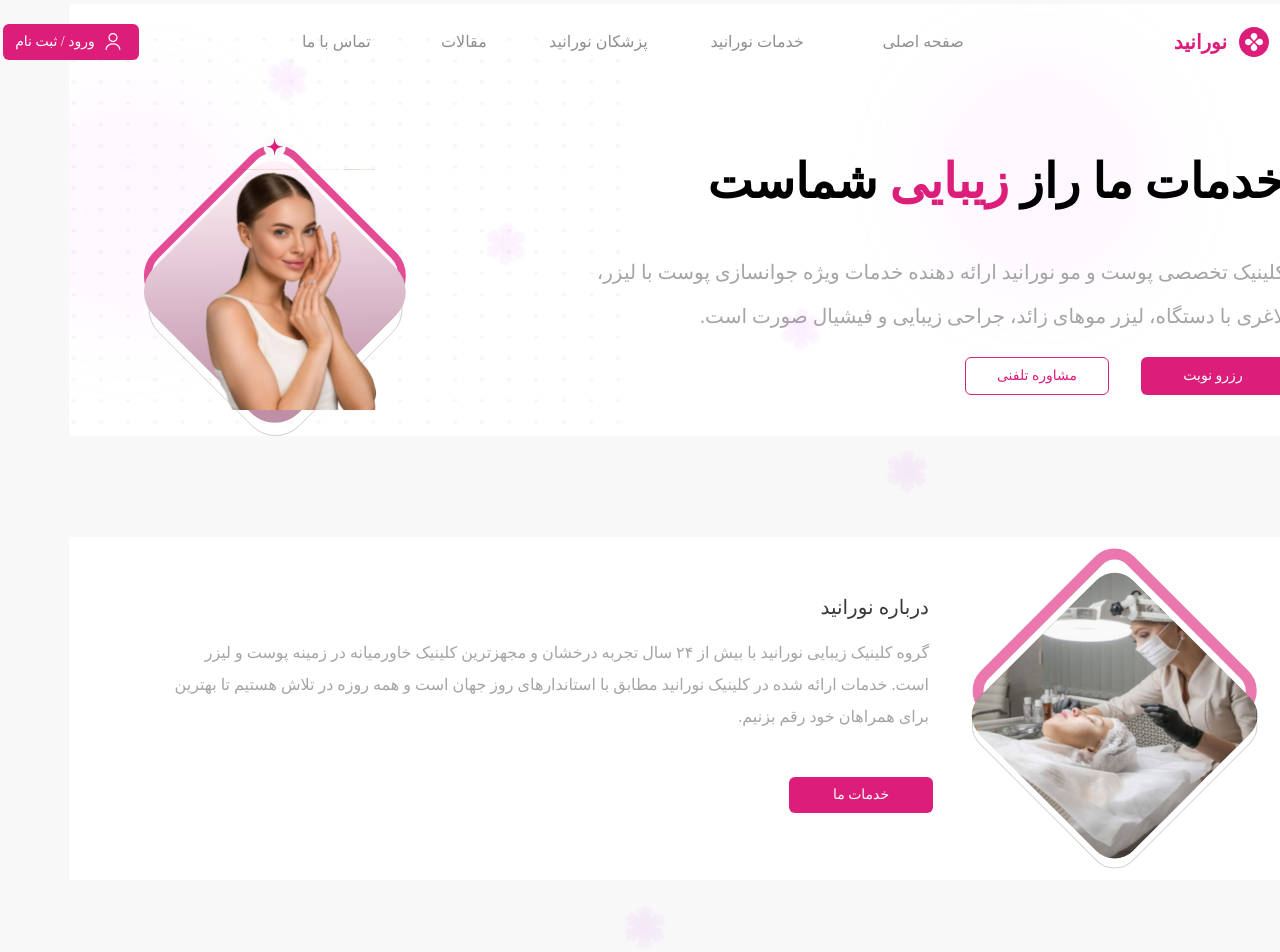
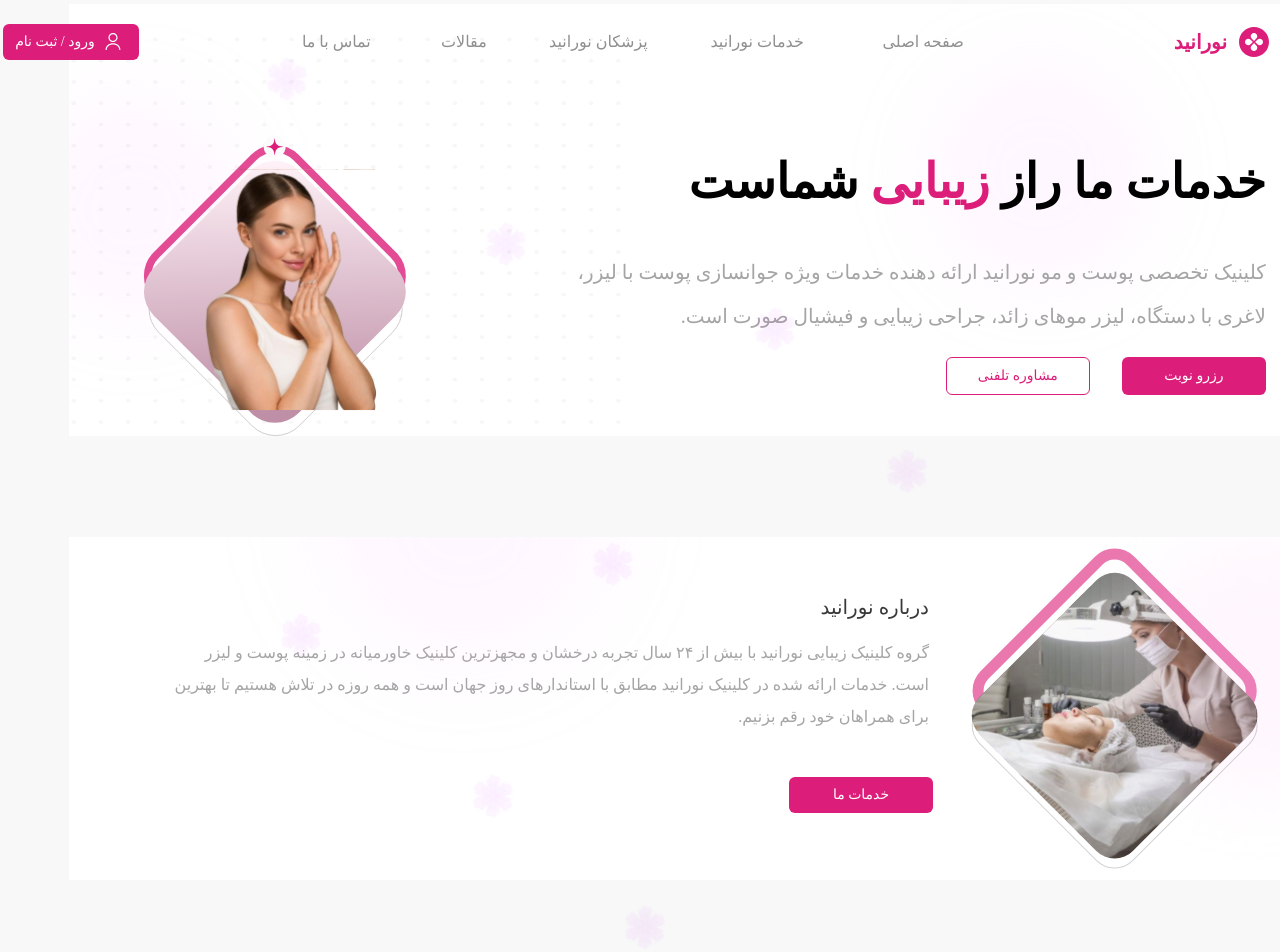
Before and after one commit to mahdihagollahi/Booking-a-beauty-clinic, a Next.js app: page / in a window 1280 px wide. Shown: the top 952 px of the page. Built offline with nearby package versions, Linux system fonts and the light colour scheme; a web font is replaced by a local one.

Commit message:
fix flower in about us landing

```diff
--- a/src/Component/Landing/AboutMe.tsx
+++ b/src/Component/Landing/AboutMe.tsx
@@ -2,13 +2,58 @@ import React, { Fragment } from "react";
 import Image from "next/image";
 import DoctorImage from "@/assent/Img/Landing/aboutme.svg";
 import Flower from "@/assent/Img/Landing/flower.svg";
+import EllipseServicePhoto from '@/assent/Img/Landing/EllipseServicePhoto.png'
+import EllipseService from '@/assent/Img/Landing/EllipseService.svg'
+
 function AboutMe() {
   return (
     <Fragment>
       <div className="bg-white z-10 mt-[3%]">
+        <div className="absolute">
+            <Image
+            src={EllipseServicePhoto}
+            width={300}
+            height={300}
+            alt=""
+            />
+
+
+        </div>
+        <div className="absolute mr-[50%]">
+            <Image
+            src={EllipseService}
+            width={490}
+            height={500}
+            alt=""
+            />
+
+
+        </div>
+
+        <div className="absolute mr-[55.5%]">
+            <Image
+            src={Flower}
+            width={52}
+            height={52}
+            alt=""
+            />
+
+
+        </div>
         <div className="flex px-20">
           <Image src={DoctorImage} width={308} height={343} alt="" />
           <div>
+
+          <div className="absolute mr-[49.5%] mt-[5.5%]">
+            <Image
+            src={Flower}
+            width={52}
+            height={52}
+            alt=""
+            />
+
+
+        </div>
             <h3 className="font-medium text-xl text-[#393939] mr-8 mt-14">
               درباره نورانید
             </h3>
@@ -24,11 +69,23 @@ function AboutMe() {
               </p>
               <p className="mt-2">برای همراهان خود رقم بزنیم.</p>
             </div>
+
+            <div className="absolute mr-[34.5%] mt-10 ">
+            <Image
+            src={Flower}
+            width={52}
+            height={52}
+            alt=""
+            />
+          </div>
             <div className="mt-12 mr-7">
               <button className="bg-[#DC1E7A] whitespace-nowrap w-36 py-2 px-4 rounded-md text-white font-medium text-sm">
                 خدمات ما
               </button>
+
             </div>
+
+
           </div>
         </div>
 
--- a/src/Component/Landing/ReservationServicePart.tsx
+++ b/src/Component/Landing/ReservationServicePart.tsx
@@ -29,7 +29,7 @@ function ReservationServicePart() {
 
         <div>
           <div>
-            <h1 className="font-demiBold text-[48px] -mt-[8%] mr-[5%]  leading-6">
+            <h1 className="font-demiBold text-[48px] -mt-[8%] mr-[6.5%]  leading-6">
               خدمات ما راز {""}
               <span className="text-[#DC1E7A]">زیبایی</span>
               {""} شماست
@@ -37,7 +37,7 @@ function ReservationServicePart() {
           </div>
         </div>
 
-        <div className="mt-16 mr-[5%] text-[#A5A5A5] font-regular text-xl">
+        <div className="mt-16  mr-[6.5%] text-[#A5A5A5] font-regular text-xl">
           <p>
             کلینیک تخصصی پوست و مو نورانید ارائه دهنده خدمات ویژه جوانسازی پوست
             با لیزر،
@@ -47,11 +47,11 @@ function ReservationServicePart() {
           </p>
         </div>
 
-        <div className=" mr-[40.8%] -mt-[2.2%] ">
+        <div className=" mr-[42.8%] -mt-[2.2%] ">
           <Image src={Flower} width={52} height={58} alt="" />
         </div>
 
-        <div className="flex gap-8 mr-[5%]">
+        <div className="flex gap-8 mr-[6.5%]">
           <button className="bg-[#DC1E7A] whitespace-nowrap w-36 py-2 px-4 rounded-md text-white font-medium text-sm">
             رزرو نوبت
           </button>
```
